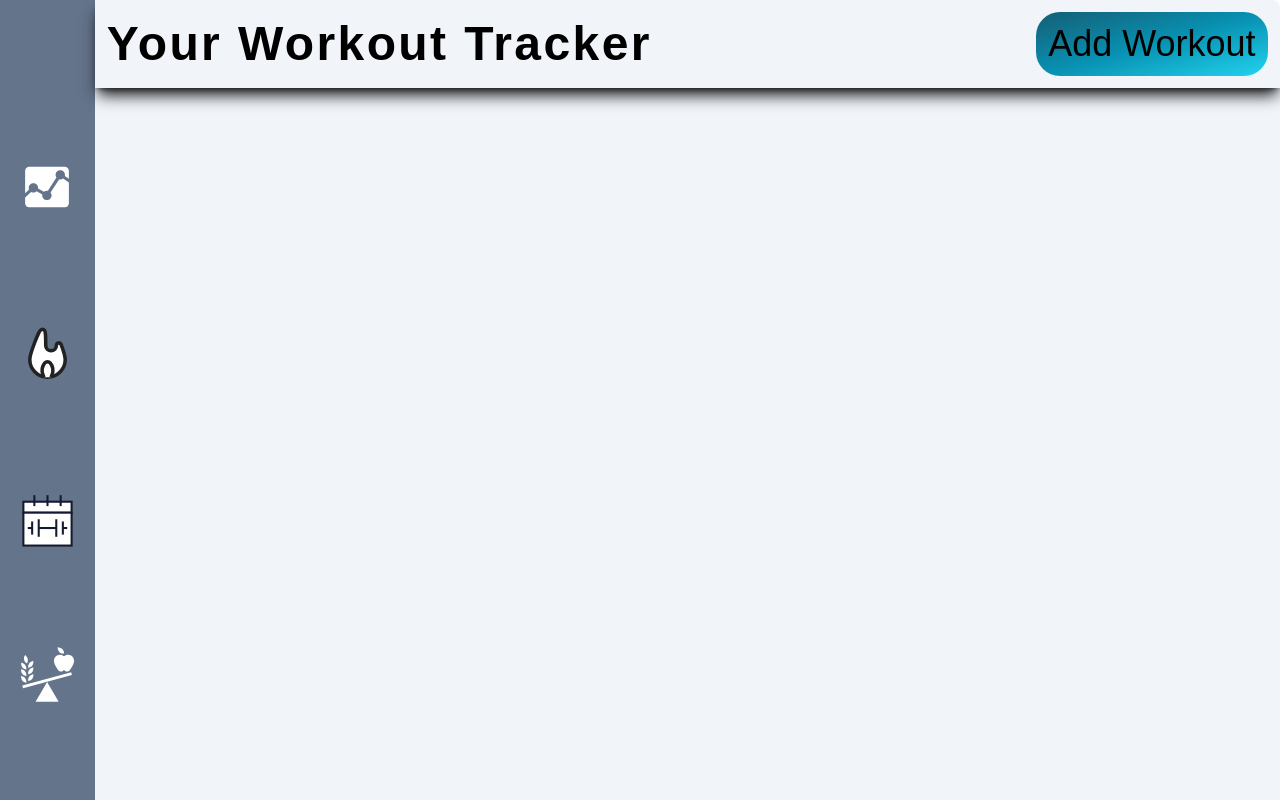
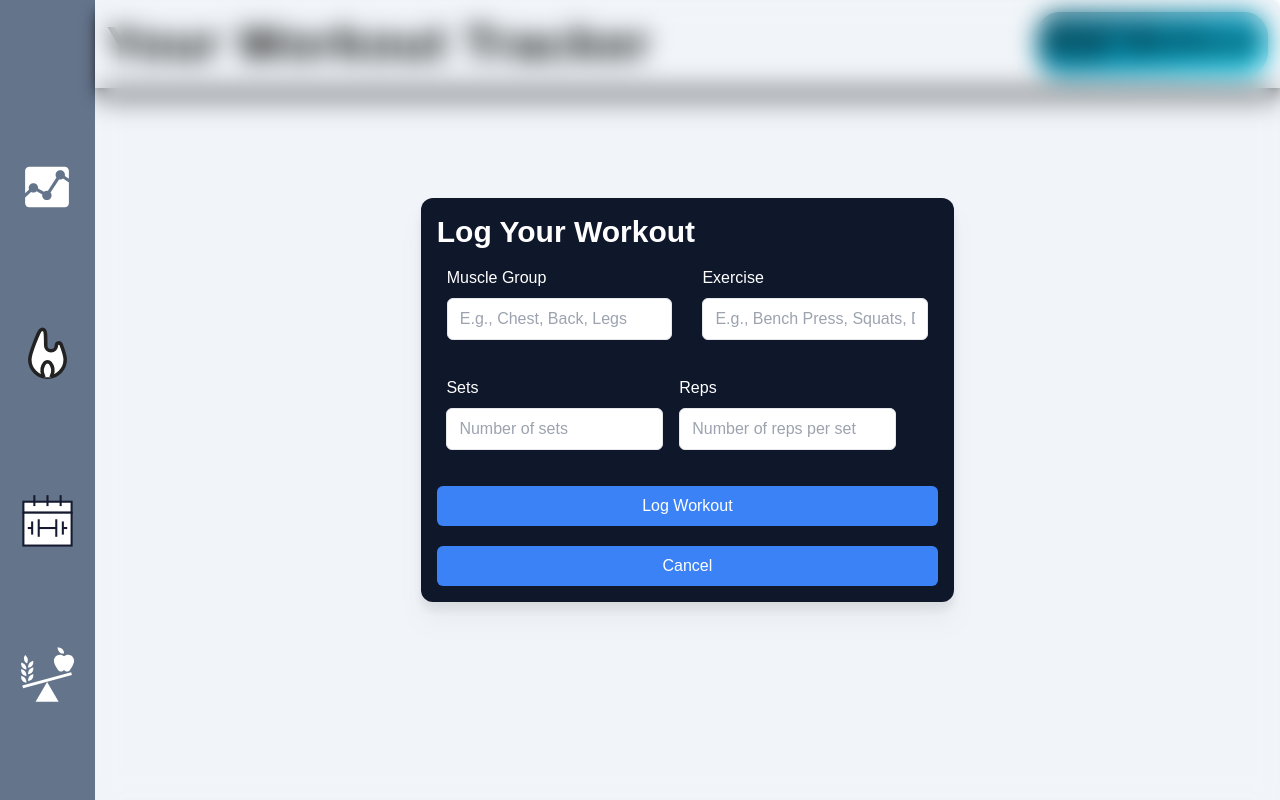
Before and after one commit to ajv55/health, a Next.js app: page /dashboard/workout in a window 1280 px wide. Both pictures are taken after a click on the button "Add Workout". Built offline with nearby package versions, Linux system fonts and the light colour scheme; a web font is replaced by a local one.

Commit message:
created the workouts form component

```diff
--- a/app/components/caloriesComponent/mealTimeline.tsx
+++ b/app/components/caloriesComponent/mealTimeline.tsx
@@ -26,7 +26,7 @@ export default function MealTimeline({date, onDelete, mealType, fruit, meat, dri
     const meatCarbs = meat === ''  ? 0 : meat?.carbs;
     const vegetableCarbs = vegetable === '' ? 0 : vegetable?.carbs;
     const drinkCarbs = drink === '' ? 0 : drink?.carbs;
-    const carbCarbs = carb === ''  ? 0 : carb?.carbs;
+    const carbCarbs = carb === ''  ? '000' : carb?.carbs;
     const carbCleanup = carbCarbs?.slice(0, 2);
     const totalCarbs = fruitCarbs + meatCarbs + drinkCarbs + vegetableCarbs + Number(carbCleanup)
 
@@ -35,7 +35,7 @@ export default function MealTimeline({date, onDelete, mealType, fruit, meat, dri
     const meatProtein = meat === '' ?  0 : meat?.protein ;
     const vegetableProtein = vegetable === '' ?  0 : vegetable?.protein ;
     const drinkProtein = drink === '' ?  0 : drink?.protein ;
-    const carbProtein = carb === '' ?  0 : carb?.protein ;
+    const carbProtein = carb === '' ?  '00' : carb?.protein ;
     const carbProteinClean = carbProtein.slice(0, 1);
     const totalProtein = fruitProtein + meatProtein + drinkProtein + vegetableProtein + Number(carbProteinClean)
 
@@ -43,11 +43,11 @@ export default function MealTimeline({date, onDelete, mealType, fruit, meat, dri
     const meatFat = meat === '' ?  0 : meat?.fat ;
     const vegetableFat = vegetable === '' ?  0 : vegetable?.fat ;
     const drinkFat = drink === '' ?  0 : drink?.fat ;
-    const carbFat = carb === '' ?  0 : carb?.fat ;
+    const carbFat = carb === '' ?  '00' : carb?.fat ;
     const carbFatClean = carbFat.slice(0, 1);
     const totalFat = fruitFat + meatFat + drinkFat + vegetableFat + Number(carbFatClean)
 
-    console.log(totalFat)
+    console.log(carbCarbs)
 
     const option: any = {
         indexAxis: 'x',
--- /dev/null
+++ b/app/components/workoutComponents/workoutForm.tsx
@@ -0,0 +1,68 @@
+
+type WorkoutFormProps = {
+    handleCancel: () => void;
+}
+
+export default function WorkoutForm({handleCancel}: WorkoutFormProps) {
+  return (
+    <div className='w-full absolute top-0 left-0 h-screen flex justify-center items-center bg-transparent backdrop-blur-md'>
+        <div className='w-[45%] h-content p-4 bg-slate-900 rounded-xl drop-shadow-xl'>
+        <h2 className="text-3xl text-white font-bold mb-4">Log Your Workout</h2>
+            <form className="flex flex-wrap justify-evenly items-center gap-5" >
+                <div className="mb-4 w-[45%]">
+                    <label htmlFor="muscleGroup" className="block text-white font-medium mb-2">Muscle Group</label>
+                    <input
+                        type="text"
+                        id="muscleGroup"
+                        className="w-full  border rounded-md py-2 px-3 text-gray-700 focus:outline-none focus:border-blue-500"
+                        placeholder="E.g., Chest, Back, Legs"
+
+                        required
+                    />
+                </div>
+                <div className="mb-4 w-[45%]">
+                    <label htmlFor="exercise" className="block text-white font-medium mb-2">Exercise</label>
+                    <input
+                        type="text"
+                        id="exercise"
+                        className="w-full  border rounded-md py-2 px-3 text-gray-700 focus:outline-none focus:border-blue-500"
+                        placeholder="E.g., Bench Press, Squats, Deadlifts"
+
+                        required
+                    />
+                </div>
+                <div className="flex flex-col md:flex-row gap-4">
+                    <div className=" w-[45%] mb-4">
+                        <label htmlFor="sets" className="block text-white font-medium mb-2">Sets</label>
+                        <input
+                            type="number"
+                            id="sets"
+                            className="w-full border rounded-md py-2 px-3 text-gray-700 focus:outline-none focus:border-blue-500"
+                            placeholder="Number of sets"
+
+                            required
+                        />
+                    </div>
+                    <div className=" w-[45%] mb-4">
+                        <label htmlFor="reps" className="block text-white font-medium mb-2">Reps</label>
+                        <input
+                            type="number"
+                            id="reps"
+                            className="w-full border rounded-md py-2 px-3 text-gray-700 focus:outline-none focus:border-blue-500"
+                            placeholder="Number of reps per set"
+                            required
+                        />
+                    </div>
+                </div>
+                <button type="submit" className="w-full bg-blue-500 text-white py-2 px-4 rounded-md hover:bg-blue-600 focus:outline-none focus:bg-blue-600">
+                    Log Workout
+                </button>
+                <button onClick={handleCancel} type="submit" className="w-full bg-blue-500 text-white py-2 px-4 rounded-md hover:bg-blue-600 focus:outline-none focus:bg-blue-600">
+                    Cancel
+                </button>
+            </form>
+
+        </div>
+    </div>
+  )
+}
--- a/app/components/workoutComponents/workoutHeader.tsx
+++ b/app/components/workoutComponents/workoutHeader.tsx
@@ -1,14 +1,19 @@
 'use client';
 
+import { useState } from "react";
+import WorkoutForm from "./workoutForm";
+
 export default function WorkoutHeader() {
+    const [isOpen, setIsOpen] = useState<boolean>(false);
 
     const handleAddingWorkout = async () => {
-
+        setIsOpen(!isOpen)
     }
 
 
   return (
-    <div className='w-full flex justify-between items-center p-3 shadow-lg shadow-zinc-900'>
+    <div className='w-full flex relative justify-between items-center p-3 shadow-lg shadow-zinc-900'>
+        {isOpen && <WorkoutForm handleCancel={() => setIsOpen(false)} />}
         <h1 className='text-5xl font-bold tracking-wider'>Your Workout Tracker</h1>
         <button className='text-4xl px-2.5 py-3 w-[20%] rounded-3xl bg-gradient-to-br from-cyan-800 via-cyan-600 to-cyan-400 hover:bg-gradient-to-bl hover:from-cyan-800 hover:via-cyan-400 hover:to-cyan-400' onClick={handleAddingWorkout}>Add Workout</button>
     </div>
```
